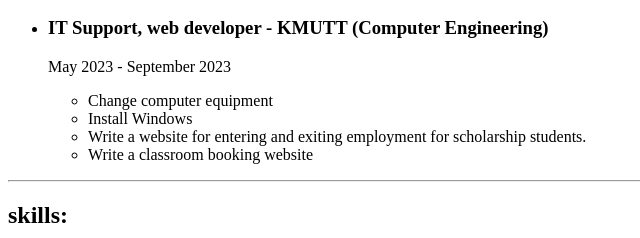
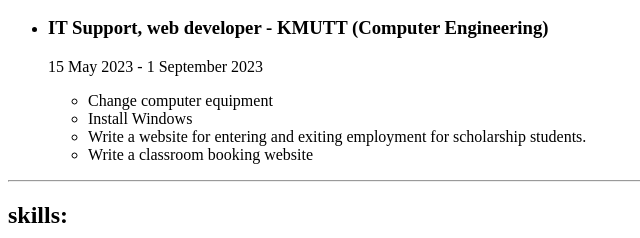
Before and after one commit to NAIOATz/first-resume, a plain HTML site: page index.html in a window 1280 px wide. Shown: the part 493-731 px from the top of the page, 0-640 px from the left. Drawn offline with Linux system fonts and the light colour scheme.

Commit message:
add date intern

```diff
--- a/index.html
+++ b/index.html
@@ -23,7 +23,7 @@
     <ul>
         <li>
             <h3>IT Support, web developer - KMUTT (Computer Engineering)</h3>
-            <p>May 2023 - September 2023</p>
+            <p>15 May 2023 - 1 September 2023</p>
             <ul>
                 <li>Change computer equipment</li>
                 <li>Install Windows</li>
```
